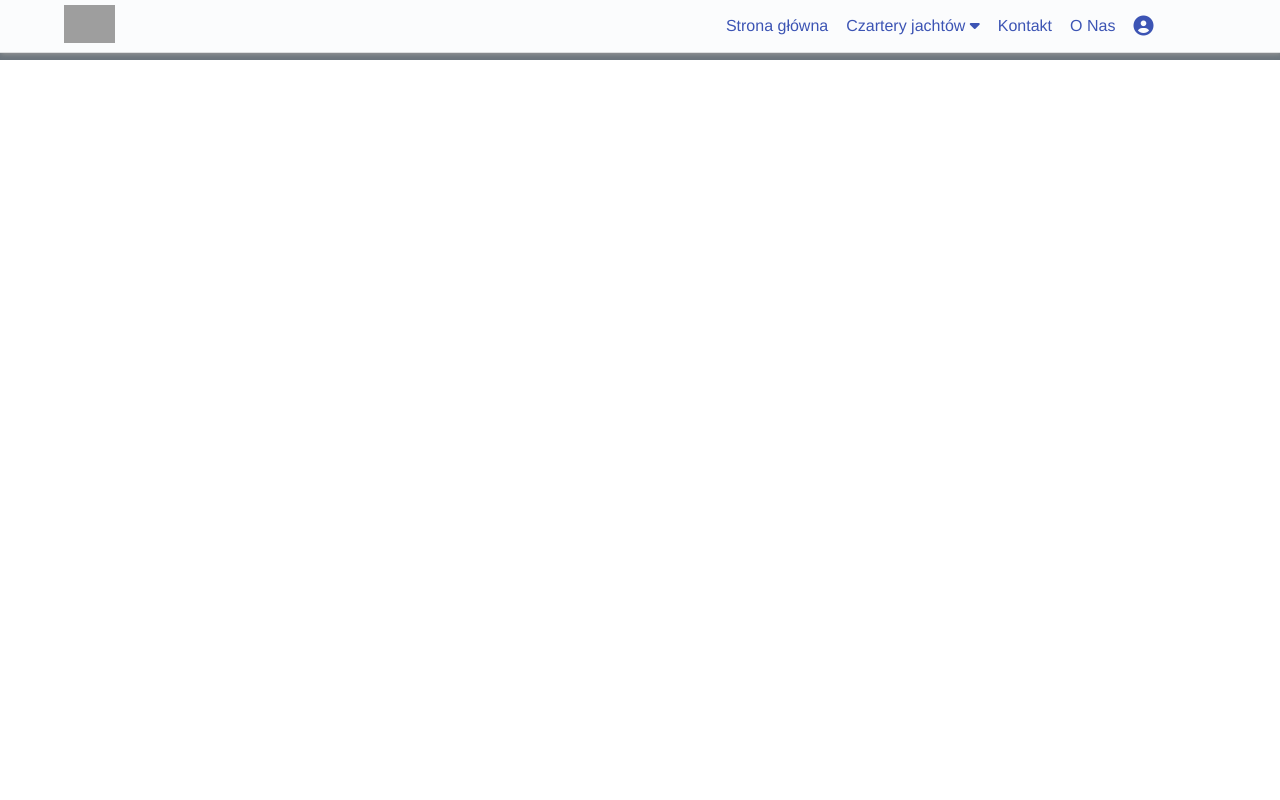
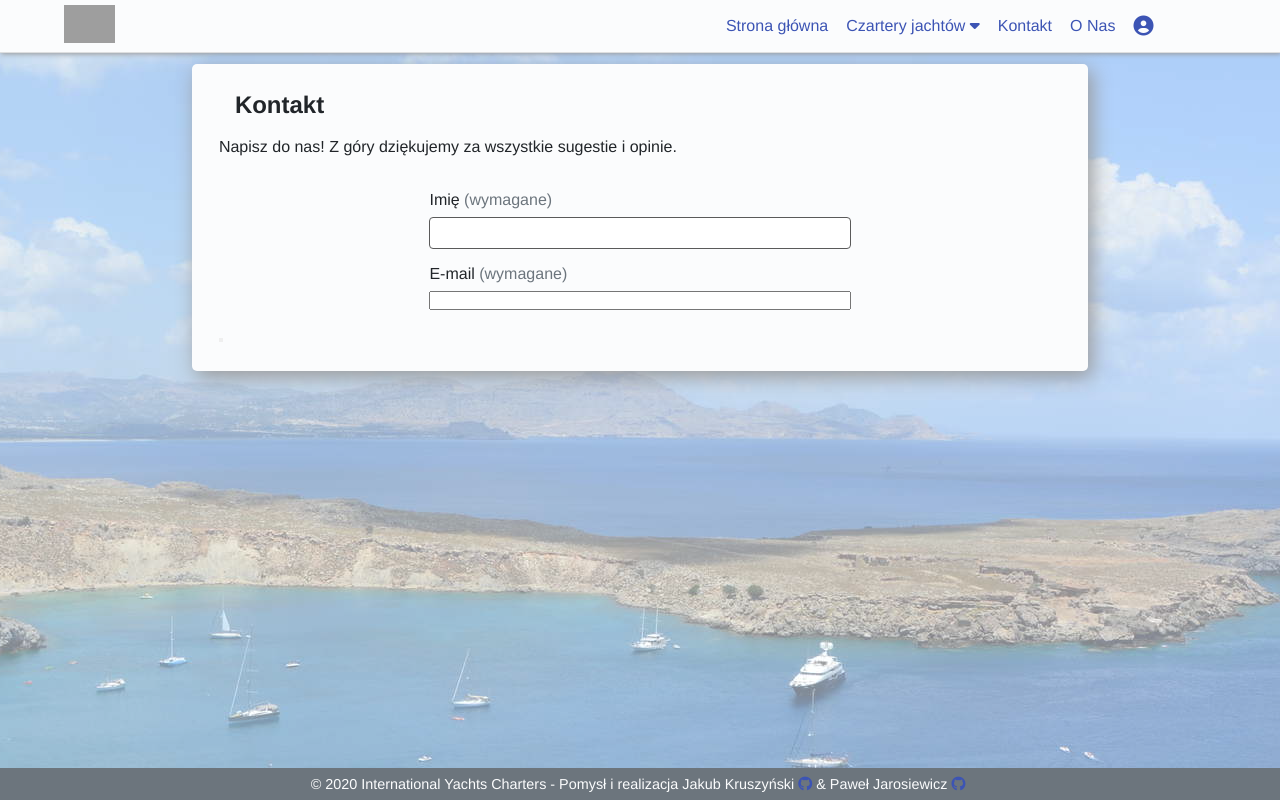
Before and after one commit to Kruchy1980/charter-yacht-app-vue-wsb, a Vue app: page /contact in a window 1280 px wide. Built offline with nearby package versions, Linux system fonts and the light colour scheme; grey boxes are pictures that could not be loaded.

Commit message:
InputText - testy

```diff
--- a/src/App.vue
+++ b/src/App.vue
@@ -34,6 +34,9 @@ body {
 .text__color--dark{
   color: rgb(33, 37, 41)!important;
 }
+.text__color--gray{
+      color: rgb(108, 117, 125)!important;
+}
 .background__color--dark{
   background-color: rgb(33, 37, 41)!important;
 }
--- /dev/null
+++ b/src/components/InputText.vue
@@ -0,0 +1,88 @@
+<template>
+  <input type="text"
+  @focusout="leave" @focus="enter" @input="textChange"
+  >
+</template>
+
+<script>
+export default {
+  props: {
+    minLength: { type: Number },
+    valid: {type: Boolean}
+  },
+  data(){
+    return{
+      isValid: this.valid,
+    }
+  },
+  methods: {
+    //weryfikacja długości wprowadzonego ciągu znaków
+    leave(){
+      let t = document.getElementsByTagName('input')[0];
+      if(t.value.length<this.minLength){
+        t.classList.add('invalid');
+        t.classList.remove('valid');
+        this.isValid=false;
+      }
+      else{
+        t.classList.remove('invalid');
+        t.classList.add('valid');
+        this.isValid=true;
+      }
+    },
+    //czyścimy klasy przy wejściu w pole
+    enter(){
+      let t = document.getElementsByTagName('input')[0];
+      t.classList.remove('invalid');
+      t.classList.remove('valid');
+    },
+    //weryfikacja podczas wprowadzania
+    textChange(){
+      let t = document.getElementsByTagName('input')[0];
+      if(t.value.length>=this.minLength){
+        t.classList.remove('invalid');
+        t.classList.add('valid');
+        this.isValid=true;
+      }
+      else{
+        t.classList.add('invalid');
+        t.classList.remove('valid');
+        this.isValid=false;
+      }
+    },
+  }
+}
+</script>
+
+<style scoped>
+input{
+    display: block;
+    width: 100%;
+    height: 2em;
+    padding: .375rem .75rem;
+    font-size: 1rem;
+    font-weight: normal;
+    line-height: 1.5;
+    color: rgb(73, 80, 87);
+    background-color: #fff;
+    border: 1px solid rgb(90, 90, 90);
+    border-radius: .25rem;
+    -moz-transition: border-color .15s ease-in-out,box-shadow .15s ease-in-out;
+    -ms-transition: border-color .15s ease-in-out,box-shadow .15s ease-in-out;
+    -o-transition: border-color .15s ease-in-out,box-shadow .15s ease-in-out;
+    -webkit-transition: border-color .15s ease-in-out,box-shadow .15s ease-in-out;
+    transition: border-color .15s ease-in-out,box-shadow .15s ease-in-out;
+}
+input:focus{
+  box-shadow: 2px 2px 6px #999;
+  outline: none;
+}
+.invalid{
+  border: 1px solid rgb(255, 0, 0)!important;
+  box-shadow: 0px 0px 6px rgb(255, 0, 0)!important;
+}
+.valid{
+  border: 1px solid rgb(0, 128, 0)!important;
+  box-shadow: 0px 0px 3px rgb(0, 128, 0)!important;
+}
+</style>
--- a/src/views/About.vue
+++ b/src/views/About.vue
@@ -59,7 +59,7 @@ export default {
 };
 </script>
 
-<style>
+<style scoped>
 .article__ul {
   margin-left: 1rem;
   margin-bottom: 0.5rem;
@@ -77,7 +77,7 @@ export default {
   color: #212529;
 }
 .section {
-  margin-top: 15%;
+  margin-top: 19%;
   margin-left: 5%;
   margin-right: 5%;
   margin-bottom: 3%;
@@ -120,8 +120,12 @@ export default {
   z-index: -1;
   height: 100vh;
 }
-
-@media (min-width: 768px) {
+@media only screen and (min-width: 640px){
+  .section{
+    margin-top: 15%;
+  }
+}
+@media only screen and (min-width: 768px) {
   #about::after {
     background: url("/images/background/about-big.jpg") no-repeat center center
       fixed;
@@ -136,4 +140,11 @@ export default {
   text-align: justify;
 }
 }
+@media only screen and (min-width: 1200px) {
+  .section{
+    margin-top: 8%;
+    margin-left: 15%;
+    margin-right: 15%;
+  }
+}
 </style>
--- a/src/views/Contact.vue
+++ b/src/views/Contact.vue
@@ -1,20 +1,142 @@
 <template>
-    <div class="contact">
-        <MainMenu />
-        <h2>Kontakt</h2>
-        <MainFooter />
-    </div>
+  <div id="contact">
+    <MainMenu />
+    <main class="container">
+      <section class="section background__color--light">
+        <article class="article text__color--dark">
+          <h2 class="article__title">Kontakt</h2>
+          <p class="article__p">Napisz do nas! Z góry dziękujemy za wszystkie sugestie i opinie.</p>
+          <form action="submit" class="contactform">
+              <div class="contactform__group">
+                  <label class="contactform__label" for="name">Imię <span class="text__color--gray">(wymagane)</span></label>
+                  <InputText id="name" :minLength=1  :valid=inputValid ref="my-child"/>
+              </div>
+              <div class="contactform__group">
+                  <label class="contactform__label" for="email">E-mail <span class="text__color--gray">(wymagane)</span></label>
+                  <input type="email" id="email">
+              </div>
+          </form>
+          <button type="button" @click="getValid"></button>
+        </article>
+      </section>
+    </main>
+    <MainFooter />
+  </div>
 </template>
 
 <script>
-import MainMenu from "@/components/MainMenu"
-import MainFooter from "@/components/MainFooter"
+import MainMenu from "@/components/MainMenu";
+import MainFooter from "@/components/MainFooter";
+import InputText from "@/components/InputText";
 export default {
-    name: "contact",
-    components: { MainMenu,MainFooter }
-}
+  name: "contact",
+  components: { MainMenu, MainFooter,InputText },
+  data(){
+    return{
+      inputValid: false,
+    }
+  },
+  methods: {
+    getValid(){
+      console.log(this.$refs['my-child'].isValid);
+    }
+  }
+};
 </script>
 
-<style>
-
+<style scoped>
+.contactform__label{
+    margin-bottom: 0.5rem;
+}
+.contactform__group{
+    display: flex;
+    flex-direction: column;
+    margin-bottom: 1rem;
+}
+.contactform{
+    margin-top:1rem;
+    margin-right: auto;
+    margin-left: auto;
+}
+.article {
+  padding: 5%;
+}
+.article__title {
+  margin-left: 1rem;
+  margin-right: 1rem;
+  margin-bottom: 1rem;
+}
+.article__p {
+  margin-bottom: 0.2rem;
+  line-height: 1.5;
+  text-align: justify;
+}
+#contact{
+  display: flex;
+  flex-direction: column;
+  min-height: 100vh;
+}
+.container{
+  flex: 1;
+}
+.section {
+  margin-top: 19%;
+  margin-left: 5%;
+  margin-right: 5%;
+  margin-bottom: 3%;
+  box-shadow: 4px 6px 20px #999;
+  border-radius: 5px;
+}
+#contact::after {
+  content: "";
+  background: url("/images/background/contact-small.jpg") no-repeat center center
+    fixed;
+  -webkit-background-size: cover;
+  -moz-background-size: cover;
+  -o-background-size: cover;
+  background-size: cover;
+  opacity: 0.5;
+  top: 0;
+  left: 0;
+  bottom: 0;
+  right: 0;
+  position: absolute;
+  z-index: -1;
+  height: 100vh;
+}
+@media only screen and (min-width: 640px){
+  .section{
+    margin-top: 15%;
+  }
+}
+@media only screen and (min-width: 768px) {
+  #contact::after {
+    background: url("/images/background/contact-big.jpg") no-repeat center center
+      fixed;
+  }
+  .section {
+    margin-top: 10%;
+    margin-left: 10%;
+    margin-right: 10%;
+  }
+  .article {
+    padding: 3%;
+  }
+  .contactform{
+    flex: 0 0 75%;
+    max-width: 75%;
+  }
+}
+@media only screen and (min-width: 1200px) {
+  .contactform{
+    flex: 0 0 50%;
+    max-width: 50%;
+    margin-top: 2rem;
+  }
+  .section{
+    margin-top: 5%;
+    margin-left: 15%;
+    margin-right: 15%;
+  }
+}
 </style>
```
Also changed, not shown: public/images/background/contact-big.JPG (added), public/images/background/contact-small.JPG (added).
